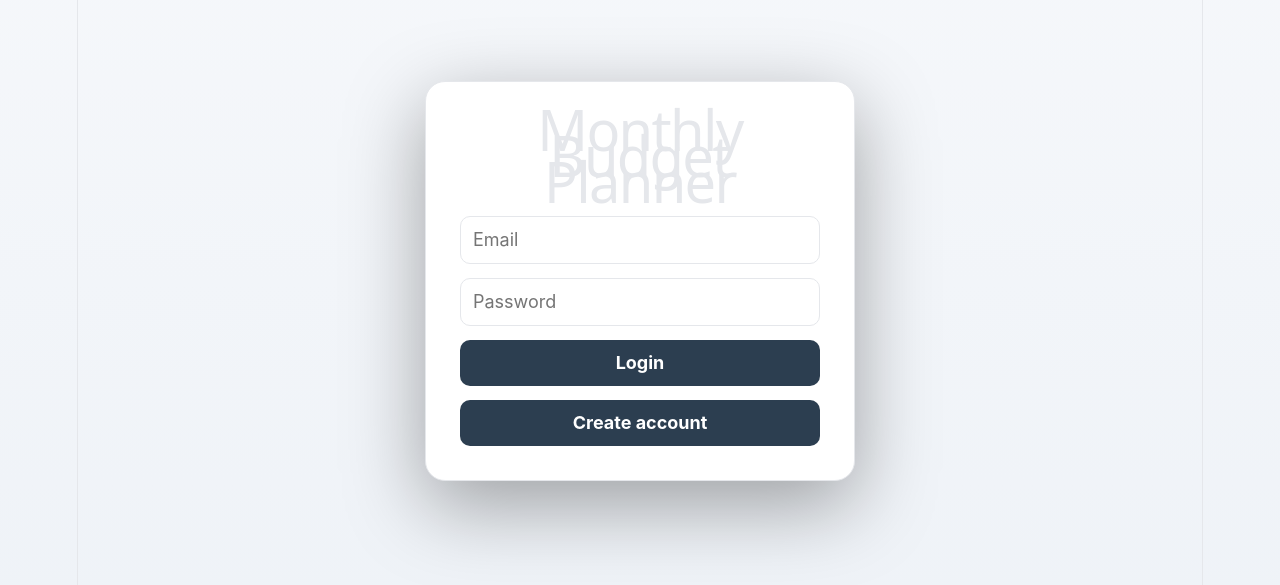
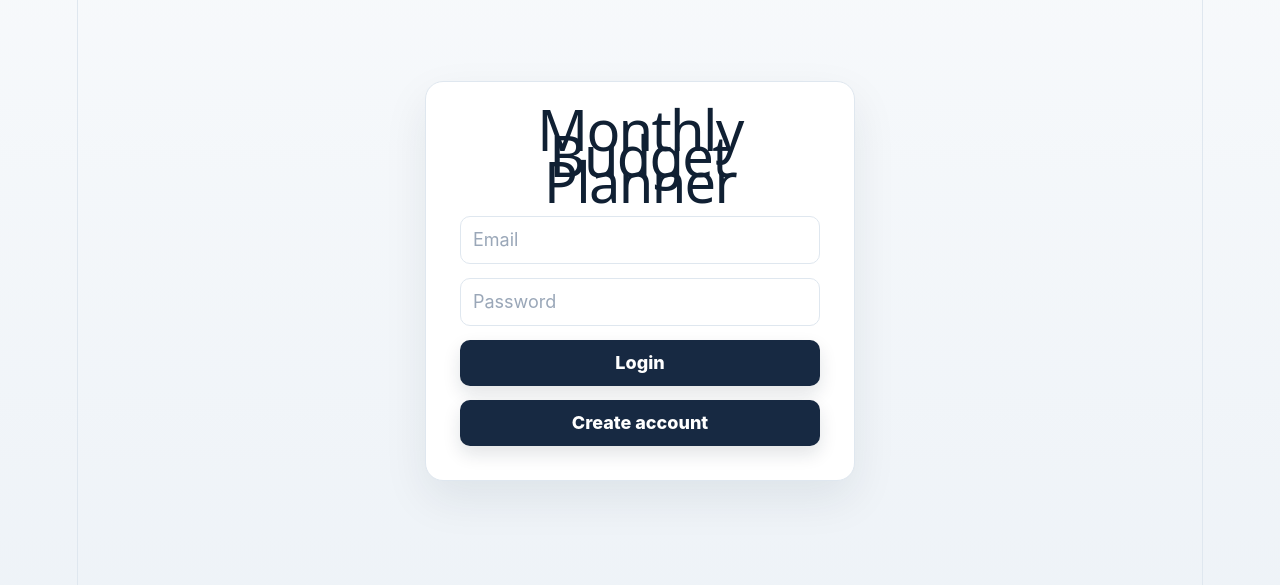
Before and after one commit to tomking1983/monthly-budget-planner, a React (Vite) app: page / in a window 1280 px wide. Shown: the part 119-704 px from the top of the page. Built offline with nearby package versions, Linux system fonts and the light colour scheme.

Commit message:
chnage theme

```diff
--- a/src/App.css
+++ b/src/App.css
@@ -1,19 +1,23 @@
 :root {
   font-family: Inter, system-ui, -apple-system, BlinkMacSystemFont, "Segoe UI", sans-serif;
 
-  /* New soft navy + soft gold palette */
-  --bg: #f6f8fb;
+  --bg: #f3f6fa;
   --card: #ffffff;
-  --border: #e5e7eb;
+  --card-soft: #f8fafc;
+  --border: #dfe7ef;
 
-  --text: #1f2933;
-  --subtext: #6b7280;
+  --text: #102033;
+  --muted: #66758a;
+  --muted-light: #94a3b8;
 
-  --primary: #2c3e50;        /* soft navy */
-  --primary-hover: #3b536b;
+  --navy: #172942;
+  --navy-soft: #223955;
+  --gold: #d4af37;
+  --gold-soft: #fff7df;
 
-  --accent: #d4af37;         /* soft gold */
-  --accent-soft: #f9f3df;
+  --danger: #dc2626;
+  --danger-soft: #fee2e2;
+  --success-soft: #e7f7ed;
 
   color: var(--text);
   background: var(--bg);
@@ -26,7 +30,7 @@
 body {
   margin: 0;
   min-height: 100vh;
-  background: linear-gradient(180deg, #f6f8fb, #eef2f7);
+  background: linear-gradient(180deg, #f8fafc, #edf2f7);
   color: var(--text);
 }
 
@@ -37,19 +41,21 @@ select {
 }
 
 button {
-  background: var(--primary);
-  color: white;
+  background: var(--navy);
+  color: #ffffff;
   border: 0;
   border-radius: 10px;
   padding: 10px 14px;
-  font-weight: 700;
+  font-weight: 800;
   cursor: pointer;
-  transition: all 0.2s ease;
+  transition: transform 0.18s ease, background 0.18s ease, box-shadow 0.18s ease;
+  box-shadow: 0 8px 18px rgba(16, 32, 51, 0.12);
 }
 
 button:hover {
-  background: var(--primary-hover);
+  background: var(--navy-soft);
   transform: translateY(-1px);
+  box-shadow: 0 12px 24px rgba(16, 32, 51, 0.16);
 }
 
 input,
@@ -63,10 +69,14 @@ select {
   outline: none;
 }
 
+input::placeholder {
+  color: #9aa7b8;
+}
+
 input:focus,
 select:focus {
-  border-color: var(--primary);
-  box-shadow: 0 0 0 2px rgba(44, 62, 80, 0.15);
+  border-color: var(--navy-soft);
+  box-shadow: 0 0 0 3px rgba(34, 57, 85, 0.12);
 }
 
 .auth-page {
@@ -82,14 +92,14 @@ select:focus {
   gap: 14px;
   background: var(--card);
   border: 1px solid var(--border);
-  border-radius: 26px;
+  border-radius: 18px;
   padding: 34px;
-  box-shadow: 0 24px 80px rgba(0,0,0,0.35);
+  box-shadow: 0 18px 45px rgba(16, 32, 51, 0.08);
 }
 
 .auth-card h1 {
   margin: 0 0 8px;
-  color: #e5e7eb;
+  color: var(--text);
 }
 
 .app {
@@ -108,8 +118,8 @@ select:focus {
 
 .topbar h1 {
   margin: 0;
-  color: #e5e7eb;
-  font-size: clamp(28px, 4vw, 44px);
+  color: var(--text);
+  font-size: clamp(30px, 4vw, 46px);
   letter-spacing: -0.04em;
 }
 
@@ -119,7 +129,7 @@ select:focus {
 .auth-card {
   background: var(--card);
   border: 1px solid var(--border);
-  border-radius: 20px;
+  border-radius: 18px;
 }
 
 .control-panel {
@@ -128,8 +138,7 @@ select:focus {
   display: flex;
   flex-direction: column;
   gap: 16px;
-  box-shadow: 0 16px 48px rgba(0,0,0,0.35);
-  backdrop-filter: blur(8px);
+  box-shadow: 0 18px 45px rgba(16, 32, 51, 0.08);
 }
 
 .control-row {
@@ -152,16 +161,18 @@ select:focus {
 
 .month-label-center {
   text-align: center;
-  color: #c9a34a;
+  color: var(--gold);
   font-weight: 900;
-  font-size: 14px;
+  font-size: 13px;
   white-space: nowrap;
+  text-transform: uppercase;
+  letter-spacing: 0.05em;
 }
 
 .tool-card {
-  background: var(--card);
+  background: var(--card-soft);
   border: 1px solid var(--border);
-  border-radius: 18px;
+  border-radius: 16px;
   padding: 16px;
   display: flex;
   gap: 12px;
@@ -172,7 +183,7 @@ select:focus {
 
 .tool-card.compact {
   padding: 14px;
-  border-radius: 18px;
+  border-radius: 16px;
   gap: 10px;
 }
 
@@ -180,7 +191,7 @@ select:focus {
 .tool-card.compact h3 {
   width: 100%;
   margin: 0 0 8px;
-  color: #e5e7eb;
+  color: var(--text);
   text-align: left;
   font-size: 15px;
 }
@@ -195,13 +206,15 @@ select:focus {
 }
 
 .danger-button {
-  background: rgba(239, 68, 68, 0.12);
-  color: #ef4444;
-  border: 1px solid rgba(239, 68, 68, 0.25);
+  background: var(--danger-soft);
+  color: var(--danger);
+  border: 1px solid #fecaca;
+  box-shadow: none;
 }
 
 .danger-button:hover {
-  background: rgba(239, 68, 68, 0.22);
+  background: #fecaca;
+  box-shadow: none;
 }
 
 .checkbox-group {
@@ -212,16 +225,15 @@ select:focus {
   margin: 10px 0;
   padding: 10px 12px;
   border-radius: 10px;
-  background: #f9fafb;
+  background: #ffffff;
   border: 1px solid var(--border);
   cursor: pointer;
-  color: #e5e7eb;
 }
 
 .checkbox-group input {
   width: 18px !important;
   height: 18px !important;
-  accent-color: #d4af37;
+  accent-color: var(--gold);
   cursor: pointer;
   flex: 0 0 auto;
 }
@@ -229,18 +241,18 @@ select:focus {
 .checkbox-group span {
   color: var(--text);
   font-size: 14px;
-  font-weight: 600;
+  font-weight: 700;
 }
 
 .viewing-title {
-  color: #9ca3af;
+  color: var(--muted);
   margin: 26px 0 14px;
-  font-size: 24px;
+  font-size: 22px;
   text-align: center;
 }
 
 .viewing-title span {
-  color: #d4af37;
+  color: var(--gold);
 }
 
 .summary-grid {
@@ -256,12 +268,12 @@ select:focus {
   border-radius: 16px;
   padding: 16px;
   text-align: center;
-  box-shadow: 0 4px 10px rgba(0,0,0,0.04);
+  box-shadow: 0 8px 20px rgba(16, 32, 51, 0.06);
 }
 
 .summary-grid span {
   display: block;
-  color: #9ca3af;
+  color: var(--muted-light);
   font-size: 12px;
   font-weight: 900;
   text-transform: uppercase;
@@ -270,15 +282,15 @@ select:focus {
 
 .summary-grid strong {
   display: block;
-  color: #f3f4f6;
+  color: var(--text);
   font-size: 26px;
   margin-top: 8px;
 }
 
 .important-total {
-  border: 2px solid var(--accent) !important;
-  background: var(--accent-soft) !important;
-  box-shadow: 0 6px 14px rgba(212,175,55,0.15) !important;
+  border: 2px solid var(--gold) !important;
+  background: var(--gold-soft) !important;
+  box-shadow: 0 10px 24px rgba(212, 175, 55, 0.16) !important;
 }
 
 .important-total strong {
@@ -294,6 +306,7 @@ select:focus {
   align-items: center;
   justify-content: flex-start;
   margin: 16px 0 24px;
+  box-shadow: 0 8px 20px rgba(16, 32, 51, 0.06);
 }
 
 .entry-form select,
@@ -305,17 +318,15 @@ select:focus {
   padding: 16px;
   margin-bottom: 18px;
   overflow: hidden;
-  background: var(--card);
-  border: 1px solid var(--border);
-  border-radius: 16px;
-  box-shadow: 0 4px 10px rgba(0,0,0,0.05);
+  box-shadow: 0 8px 20px rgba(16, 32, 51, 0.06);
+  transition: transform 0.18s ease, box-shadow 0.18s ease, border-color 0.18s ease;
 }
 
 .section-block:hover,
 .summary-grid div:hover,
 .tool-card:hover {
   transform: translateY(-2px);
-  box-shadow: 0 14px 32px rgba(212,175,55,0.12);
+  box-shadow: 0 14px 32px rgba(16, 32, 51, 0.09);
 }
 
 .section-header {
@@ -330,6 +341,7 @@ select:focus {
   align-items: center;
   font-size: 16px;
   cursor: pointer;
+  box-shadow: none;
 }
 
 .section-header:hover {
@@ -340,7 +352,7 @@ select:focus {
 }
 
 .section-total {
-  color: #d4af37;
+  color: var(--gold);
   font-size: 16px;
   font-weight: 900;
   white-space: nowrap;
@@ -353,7 +365,7 @@ table {
 }
 
 th {
-  color: #9ca3af;
+  color: var(--muted-light);
   font-size: 12px;
   text-align: left;
   padding: 0 10px 6px;
@@ -362,7 +374,7 @@ th {
 }
 
 td {
-  background: rgba(17,24,39,0.6);
+  background: var(--card-soft);
   padding: 10px;
   vertical-align: middle;
 }
@@ -376,8 +388,9 @@ td:last-child {
 }
 
 td input {
-  background: #111827;
-  border: 1px solid rgba(255,255,255,0.12);
+  background: #ffffff;
+  color: var(--text);
+  border: 1px solid var(--border);
 }
 
 .row-actions {
@@ -392,13 +405,14 @@ td input {
 }
 
 .row-actions button:first-child {
-  background: rgba(212,175,55,0.18);
-  color: #f5d77a;
+  background: var(--gold-soft);
+  color: #8a6d1f;
   box-shadow: none;
 }
 
 .row-actions button:first-child:hover {
-  background: rgba(212,175,55,0.28);
+  background: #f4e8bf;
+  box-shadow: none;
 }
 
 .row-actions button:last-child {
@@ -410,10 +424,11 @@ td input {
 
 .row-actions button:last-child:hover {
   background: rgba(239, 68, 68, 0.22);
+  box-shadow: none;
 }
 
 .paid-row td {
-  background: #ecfdf5;
+  background: var(--success-soft);
 }
 
 .paid-row input {
@@ -427,7 +442,7 @@ td input {
 td input[type="checkbox"] {
   width: 22px;
   height: 22px;
-  accent-color: #d4af37;
+  accent-color: var(--gold);
 }
 
 @media (max-width: 760px) {
@@ -486,7 +501,7 @@ td input[type="checkbox"] {
     position: sticky;
     top: 0;
     z-index: 20;
-    background: rgba(15, 23, 42, 0.95);
+    background: rgba(243, 246, 250, 0.95);
     backdrop-filter: blur(10px);
     padding: 12px 0;
     margin: 14px 0;
@@ -543,7 +558,7 @@ td input[type="checkbox"] {
   }
 
   tr {
-    background: #fff8f5;
+    background: var(--card-soft);
     border-radius: 18px;
     padding: 12px;
     margin-bottom: 12px;
```
